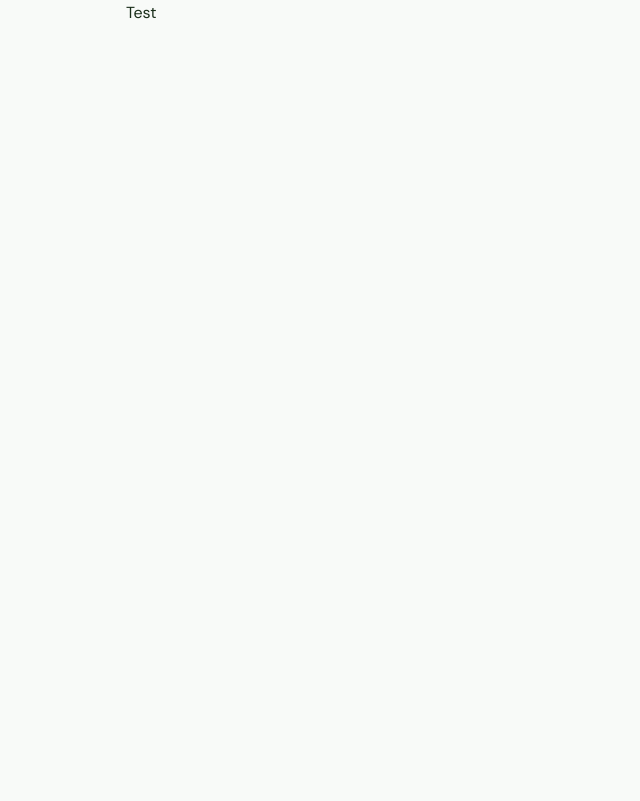
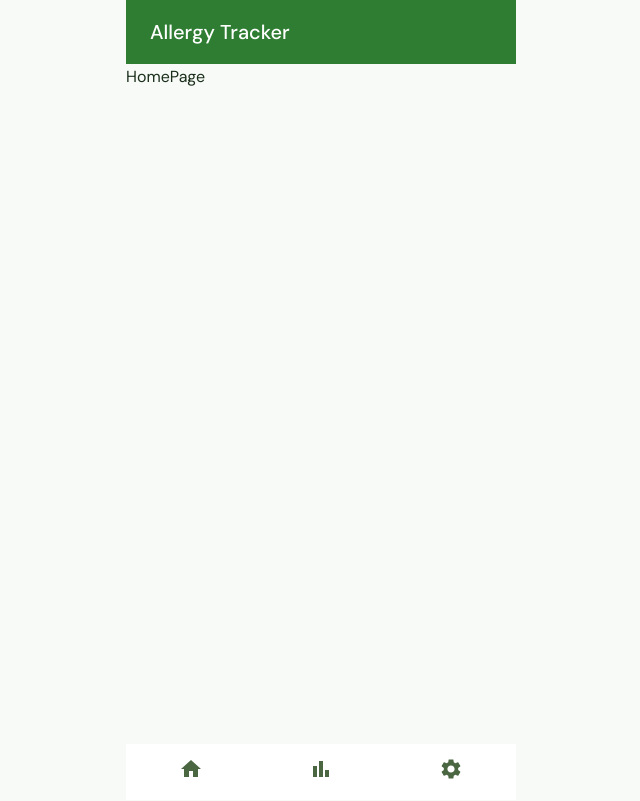
Before and after one commit to YC-TAN/allergy-tracker, a React (Vite) app in the folder allergy-client/: page / in a window 1280 px wide. Shown: the whole page, without its empty margins (319-959 px from the left). Built offline with nearby package versions, Linux system fonts and the light colour scheme.

Commit message:
Implement routes using react-router

```diff
--- a/allergy-client/src/App.tsx
+++ b/allergy-client/src/App.tsx
@@ -11,23 +11,27 @@
  * Root container constrained for typical phone widths.
  */
 
-import { ThemeProvider, CssBaseline } from '@mui/material';
-import { theme } from './theme/index.ts';
+import { ThemeProvider, CssBaseline } from "@mui/material";
+import { BrowserRouter as Router, Routes, Route } from "react-router-dom";
+
+import { theme } from "./theme/index";
+import HomePage from "./pages/HomePage";
+import TrendsPage from "./pages/TrendsPage";
+import Shell from "./components/layout/Shell";
 
 export default function App() {
   return (
     <ThemeProvider theme={theme}>
       <CssBaseline />
-      <div
-        style={{
-          maxWidth:        390, // common mobile screen widths
-          margin:          '0 auto',
-          minHeight:       '100dvh',
-          backgroundColor: theme.palette.background.default,
-        }}
-      >
-        <h1>Test</h1>
-      </div>
+        <Router>
+          <Routes>
+            <Route element={<Shell />}>
+              <Route index element={<HomePage />} />
+              <Route path="trends" element={<TrendsPage />} />
+              {/* <Route path="/*" element={<NotFound />} /> */}
+            </Route>
+          </Routes>
+        </Router>
     </ThemeProvider>
-  )
+  );
 }
```
